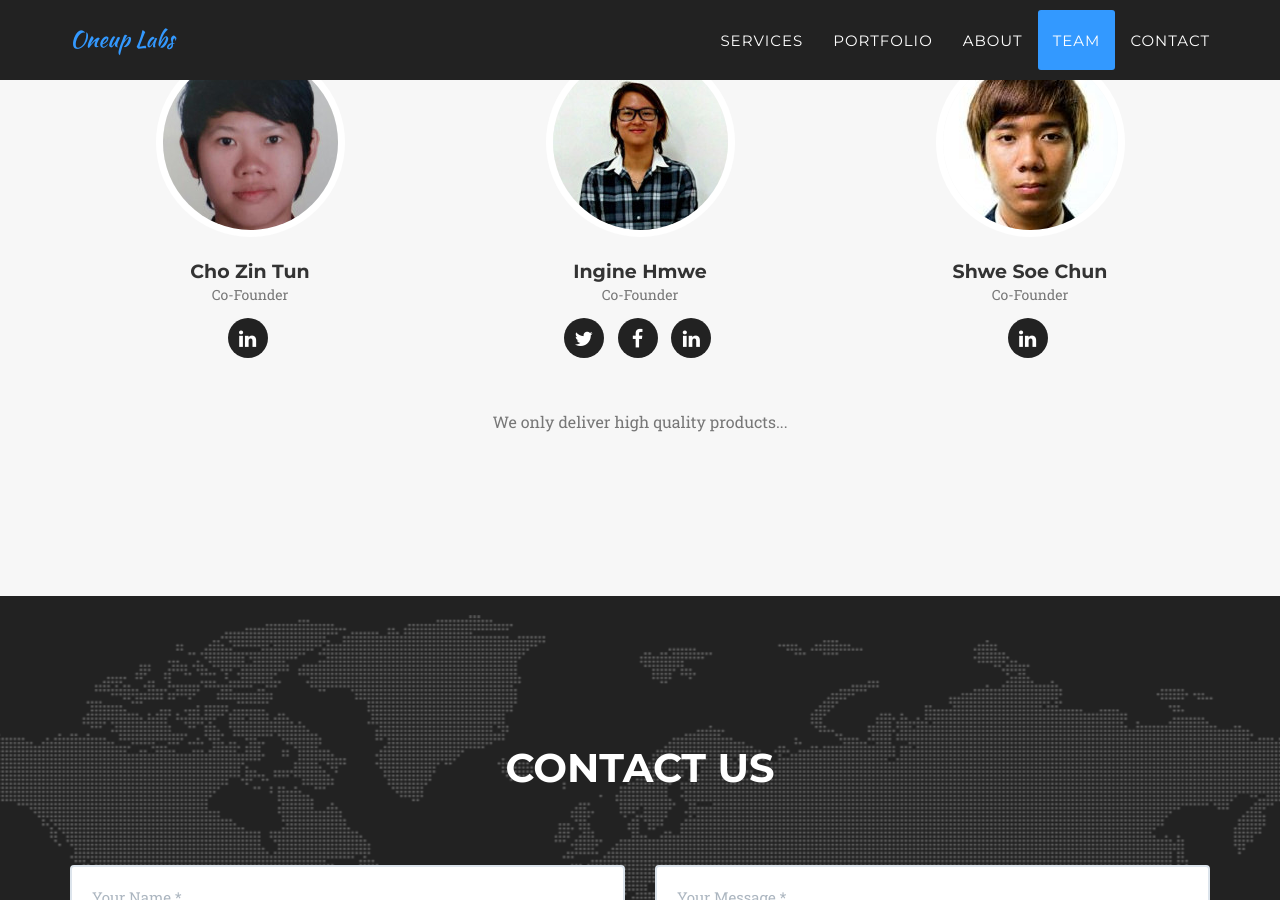
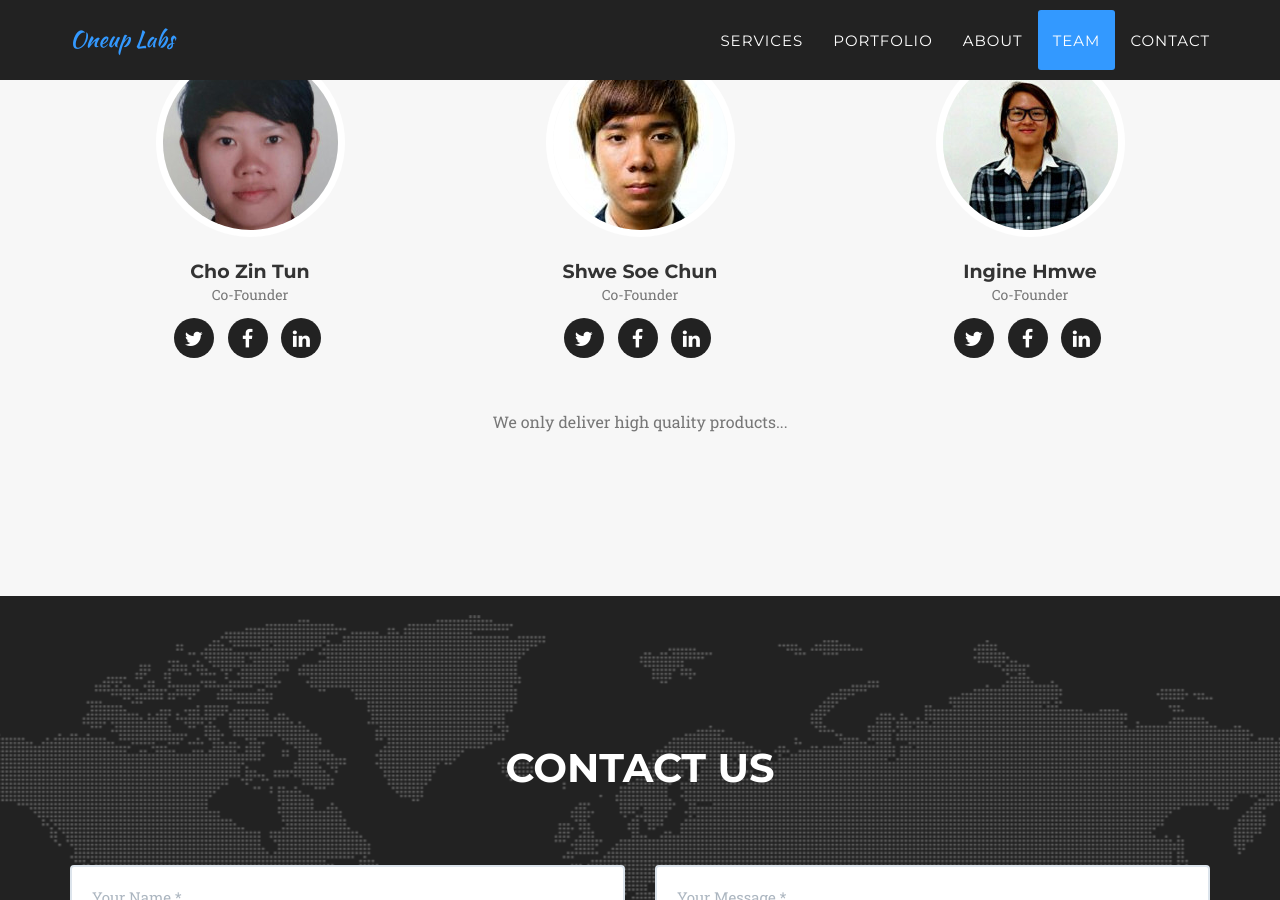
Before and after one commit to 1up-nextlevel/1up-nextlevel.github.io, a Jekyll site: the page built from index.html, in a window 1280 px wide and 900 px high, scrolled down 4843 px. Built offline with Jekyll 4.4.1, drawn with Linux system fonts in a browser that asks for light colours; some web fonts are replaced; some of the changed lines change nothing that is shown.

Commit message:
no message

```diff
--- a/_config.yml
+++ b/_config.yml
@@ -12,8 +12,23 @@ people:
   pic: czt1
   position: Co-Founder
   social:
+    - title: twitter
+      url: #
+    - title: facebook
+      url: #
     - title: linkedin
       url: https://www.linkedin.com/in/cho-zin-tun-9217a2a3/
+
+- name: Shwe Soe Chun
+  pic: ssc1
+  position: Co-Founder
+  social:
+    - title: twitter
+      url: #
+    - title: facebook
+      url: #
+    - title: linkedin
+      url: https://www.linkedin.com/in/shwe-soe-chun-381b10b4/
 
 - name: Ingine Hmwe
   pic: ig
@@ -26,12 +41,7 @@ people:
     - title: linkedin
       url: https://www.linkedin.com/in/ingine-hmwe-shelly-13a9b854/
 
-- name: Shwe Soe Chun
-  pic: ssc1
-  position: Co-Founder
-  social:
-    - title: linkedin
-      url: https://www.linkedin.com/in/shwe-soe-chun-381b10b4/
+
 
 # Social networks usernames (many more available: google-plus, flickr, dribbble, pinterest, instagram, tumblr, linkedin, etc.)
 #social:
```
